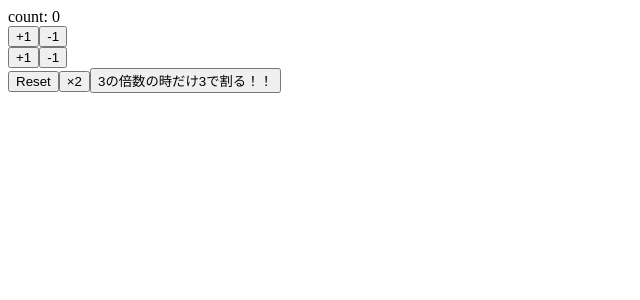
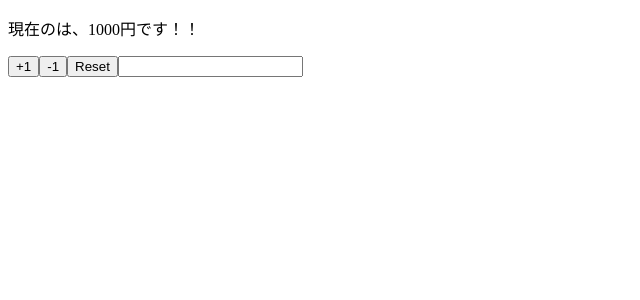
Before and after one commit to inoueryou/react-hooks-101, a React (Create React App) app: page / in a window 1280 px wide. Shown: the top 300 px of the page, without its empty margins (0-640 px from the left). Built offline with nearby package versions, Linux system fonts and the light colour scheme.

Commit message:
inplement component using multiple states

```diff
--- a/src/App.js
+++ b/src/App.js
@@ -1,42 +1,29 @@
 import React, { useState } from 'react';
 
-const App = () => {
-  const [count, setCount] = useState(0)
+const App = props => {
+  const [name, setName] = useState(props.name)
+  const [price, setPrice] = useState(props.price)
 
-  const increment = () => setCount(count + 1)
-  const decrement = () => setCount(count - 1)
-
-  const increment2 = () => setCount(previousCount => previousCount + 1)
-  const decrement2 = () => setCount(previousCount => previousCount - 1)
-
-  const reset = () => setCount(count * 0)
-  const kakeru = () => setCount(count * 2)
-
-  const toreipuru = () => setCount(previousCount =>
-    previousCount % 3 === 0 ? previousCount / 3 : previousCount
-    )
+  const reset = () => {
+    setPrice(props.price)
+    setName(props.name)
+  }
 
   return (
   <>
-    <div>count: {count}</div>
-    <div>
-      <button onClick={increment}>+1</button>
-      <button onClick={decrement}>-1</button>
-    </div>
-
-    <div>
-      <button onClick={increment2}>+1</button>
-      <button onClick={decrement2}>-1</button>
-    </div>
-
-    <div>
-      <button onClick={reset}>Reset</button>
-      <button onClick={kakeru}>×2</button>
-      <button onClick={toreipuru}>3の倍数の時だけ3で割る！！</button>
-    </div>
+  <p>現在の{name}は、{price}円です！！</p>
+  <button onClick={() => setPrice(price + 1)}>+1</button>
+  <button onClick={() => setPrice(price - 1)}>-1</button>
+  <button onClick={reset}>Reset</button>
+  <input value={name} onChange={e => setName(e.target.value)}/>
   </>
 
   );
 }
 
+App.defaultProps = {
+  name: '',
+  price: 1000
+}
+
 export default App;
```
